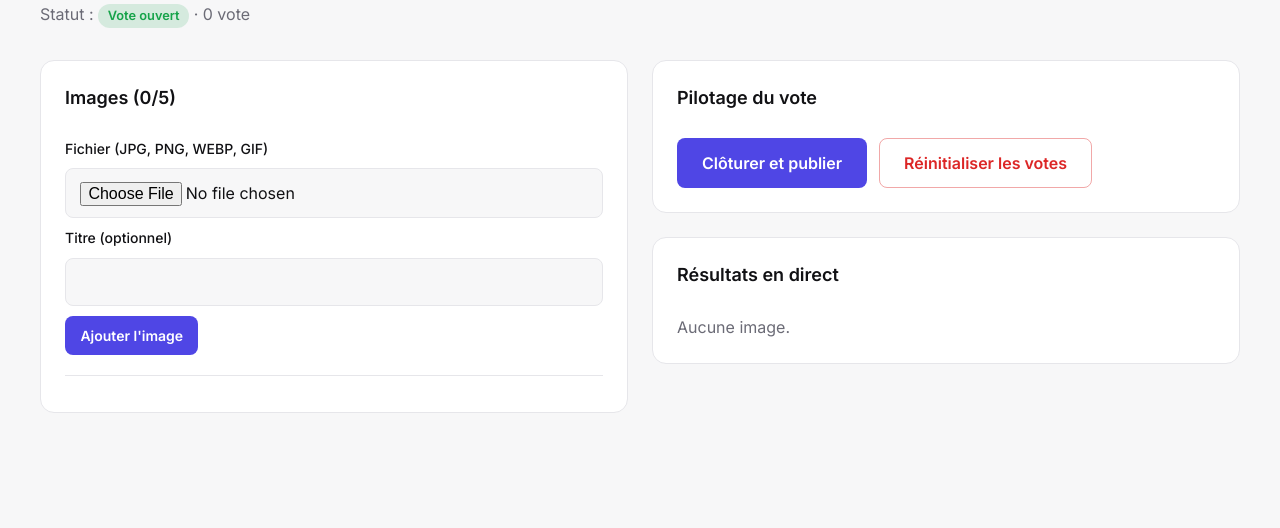
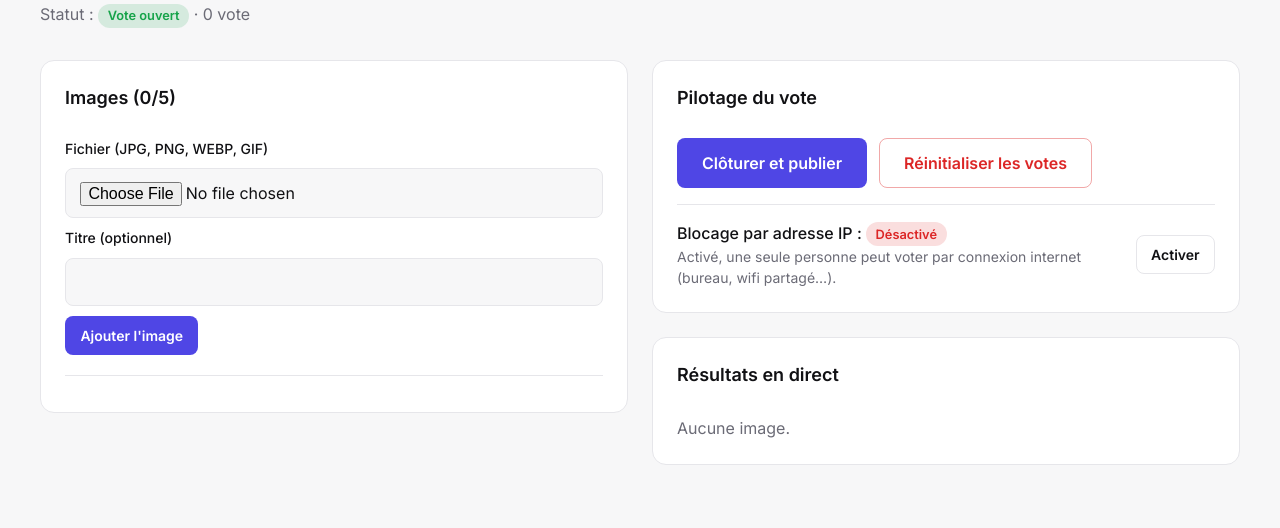
Before and after one commit to CedrickR/agp, a PHP site: page /admin.php in a window 1280 px wide. Shown: the part 169-697 px from the top of the page. Run offline with PHP 8.4, Linux system fonts and the light colour scheme; the visitor is signed in with stand-in values (Sample User, id 1).

Commit message:
Admin : bouton pour activer/désactiver le blocage du vote par adresse IP
Co-Authored-By: Claude Opus 5.5 <noreply@anthropic.com>
Claude-Session: https://claude.ai/code/session_01DQ1EXj2WXmY2CrAkzb8eRy

```diff
--- a/admin.php
+++ b/admin.php
@@ -137,6 +137,11 @@ if ($_SERVER['REQUEST_METHOD'] === 'POST') {
             flash('success', $action === 'open' ? 'Vote ouvert.' : 'Vote clôturé, résultats publiés.');
             break;
 
+        case 'toggle_ip':
+            $on = update_data(function (array &$d) { return $d['check_ip'] = empty($d['check_ip']); });
+            flash('success', $on ? 'Blocage par adresse IP activé.' : 'Blocage par adresse IP désactivé.');
+            break;
+
         case 'reset':
             update_data(function (array &$d) {
                 foreach ($d['images'] as &$img) {
@@ -154,6 +159,7 @@ if ($_SERVER['REQUEST_METHOD'] === 'POST') {
 $data   = load_data();
 $total  = total_votes($data);
 $isOpen = $data['status'] === 'open';
+$checkIp = !empty($data['check_ip']);
 $csrf   = e(csrf_token());
 
 page_header('Administration');
@@ -240,6 +246,19 @@ page_header('Administration');
                   <button type="submit" class="button is-danger">Réinitialiser les votes</button>
                 </form>
               </div>
+              <div class="admin_option">
+                <div>
+                  <p class="text-weight-medium">Blocage par adresse IP :
+                    <span class="status-badge <?= $checkIp ? 'is-open' : 'is-closed' ?>"><?= $checkIp ? 'Activé' : 'Désactivé' ?></span>
+                  </p>
+                  <p class="text-size-small text-color-muted">Activé, une seule personne peut voter par connexion internet (bureau, wifi partagé…).</p>
+                </div>
+                <form method="post">
+                  <input type="hidden" name="csrf" value="<?= $csrf ?>">
+                  <input type="hidden" name="action" value="toggle_ip">
+                  <button type="submit" class="button is-secondary is-small"><?= $checkIp ? 'Désactiver' : 'Activer' ?></button>
+                </form>
+              </div>
             </div>
 
             <div class="card_component">
--- a/assets/style.css
+++ b/assets/style.css
@@ -311,3 +311,8 @@ h1, h2, h3, h4, h5, p { margin: 0; }
   .header_nav { gap: 1rem; }
   .vote_actions .button { width: 100%; }
 }
+
+/* Option blocage IP (admin) */
+.admin_option { display: flex; align-items: center; justify-content: space-between; gap: 1rem; padding-top: 1rem; margin-top: .25rem; border-top: 1px solid var(--color-border); }
+.text-weight-medium { font-weight: 500; }
+@media (max-width: 479px) { .admin_option { flex-direction: column; align-items: flex-start; } }
--- a/config.php
+++ b/config.php
@@ -5,7 +5,8 @@ const ADMIN_PASSWORD = 'changeme';
 // Nombre maximum d'images en compétition
 const MAX_IMAGES = 5;
 
-// Bloquer aussi le vote par adresse IP (en plus du cookie).
+// Valeur initiale du blocage du vote par adresse IP (en plus du cookie),
+// ensuite activable / désactivable depuis l'admin.
 // Attention : sur un réseau partagé (bureau, wifi public), une seule personne pourra voter.
 const VOTE_CHECK_IP = false;
 
--- a/inc/lib.php
+++ b/inc/lib.php
@@ -7,6 +7,7 @@ function default_data(): array
 {
     return [
         'status' => 'open', // open | closed
+        'check_ip' => VOTE_CHECK_IP, // blocage par adresse IP, modifiable dans l'admin
         'images' => [],
         'voters' => [],
     ];
@@ -75,13 +76,13 @@ function check_csrf(): void
 }
 
 /** Empreintes identifiant le votant (cookie + IP optionnelle) */
-function voter_keys(): array
+function voter_keys(array $data): array
 {
     $keys = [];
     if (!empty($_COOKIE['voter_id']) && preg_match('/^[a-f0-9]{32}$/', $_COOKIE['voter_id'])) {
         $keys[] = 'c:' . hash('sha256', $_COOKIE['voter_id']);
     }
-    if (VOTE_CHECK_IP) {
+    if (!empty($data['check_ip'])) {
         $keys[] = 'i:' . hash('sha256', ($_SERVER['REMOTE_ADDR'] ?? '') . '|' . __DIR__);
     }
     return $keys;
@@ -104,7 +105,7 @@ function ensure_voter_cookie(): void
 
 function has_voted(array $data): bool
 {
-    foreach (voter_keys() as $k) {
+    foreach (voter_keys($data) as $k) {
         if (isset($data['voters'][$k])) {
             return true;
         }
--- a/index.php
+++ b/index.php
@@ -19,7 +19,7 @@ if ($_SERVER['REQUEST_METHOD'] === 'POST') {
         foreach ($data['images'] as &$img) {
             if ($img['id'] === $imageId) {
                 $img['votes']++;
-                foreach (voter_keys() as $k) {
+                foreach (voter_keys($data) as $k) {
                     $data['voters'][$k] = time();
                 }
                 return 'ok';
```
